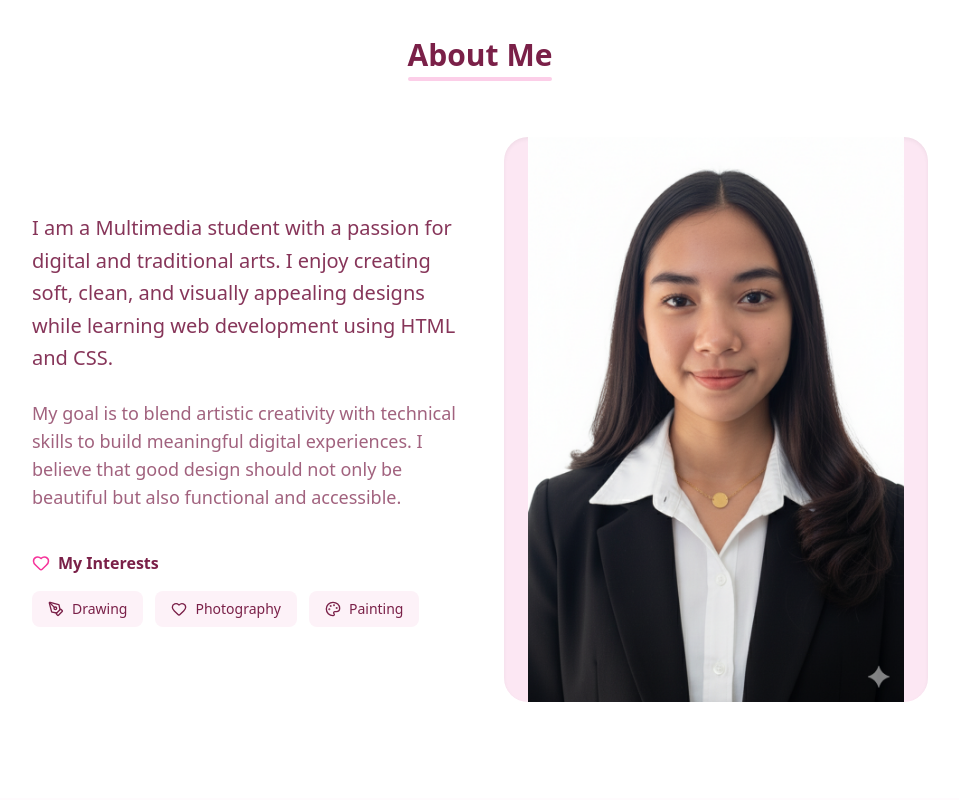
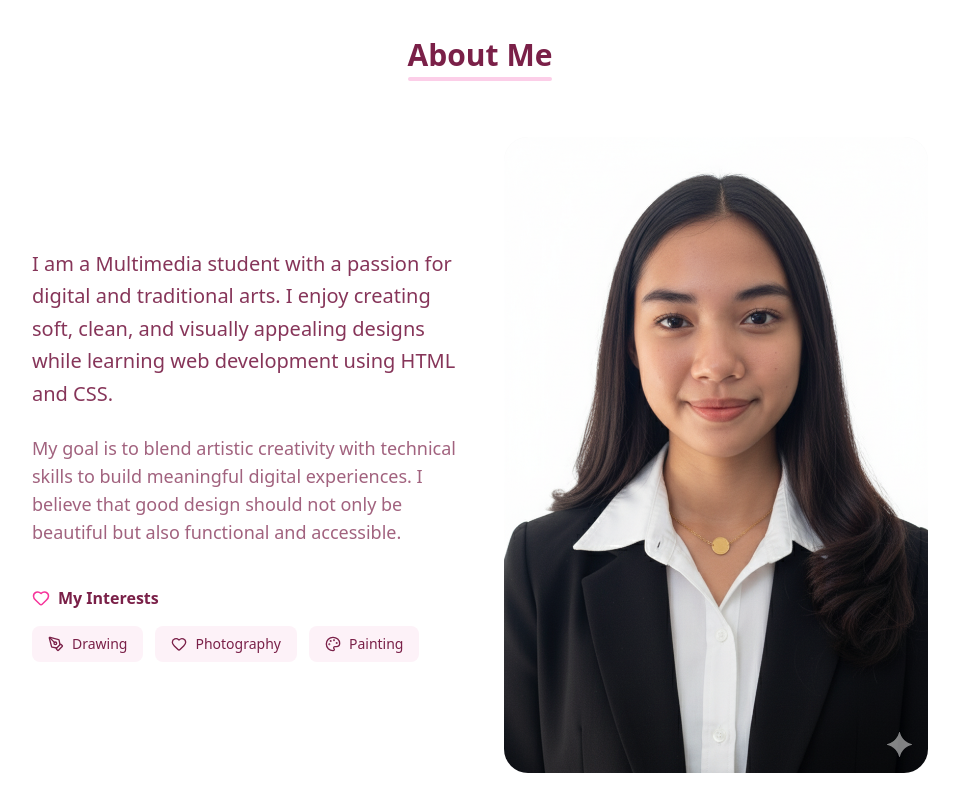
Before and after one commit to 1-230211-rgb/karla-mae-portfolio, a React (Vite) app: page / in a window 1280 px wide. Shown: the part 740-1540 px from the top of the page, without its empty margins (160-1119 px from the left). Built offline with nearby package versions, Linux system fonts and the light colour scheme.

Commit message:
fix image path in App.tsx

```diff
--- a/src/App.tsx
+++ b/src/App.tsx
@@ -216,9 +216,14 @@ export default function App() {
               </div>
             </div>
             <div className="relative">
-              <div className="aspect-[3/4] rounded-3xl bg-pink-100 overflow-hidden shadow-inner">
-               <img src="/me.jpg" alt="Me" className="w-full h-full object-contain" />
-              </div>
+              <div className="rounded-3xl overflow-hidden shadow-inner">
+  <img
+    src="/me.jpg"
+    alt="Me"
+    className="w-full h-auto object-contain"
+  />
+</div>
+
               <div className="absolute -bottom-6 -right-6 w-32 h-32 bg-pink-200 rounded-2xl -z-10"></div>
               <div className="absolute -top-6 -left-6 w-24 h-24 border-4 border-pink-100 rounded-full -z-10"></div>
             </div>
```
